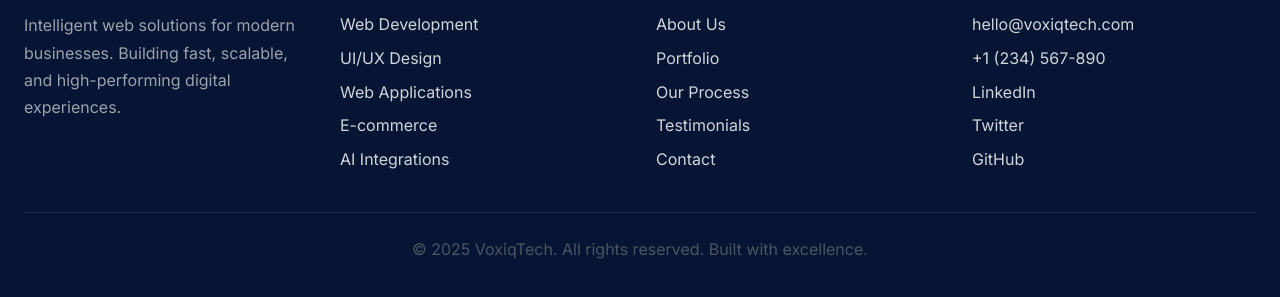
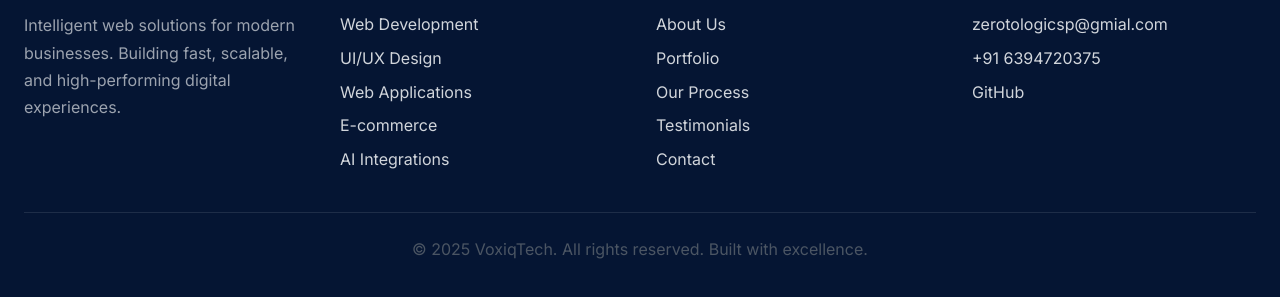
Before and after one commit to VoxiqTech/Web, a website: page index.html in a window 1280 px wide. Shown: the part 6800-7097 px from the top of the page. Drawn offline with Linux system fonts and the light colour scheme.

Commit message:
Update index.html

```diff
--- a/index.html
+++ b/index.html
@@ -519,11 +519,11 @@
         <div class="footer-section">
           <h4>Connect</h4>
           <ul class="footer-links">
-            <li><a href="mailto:hello@voxiqtech.com">hello@voxiqtech.com</a></li>
-            <li><a href="tel:+1234567890">+1 (234) 567-890</a></li>
-            <li><a href="#">LinkedIn</a></li>
-            <li><a href="#">Twitter</a></li>
-            <li><a href="#">GitHub</a></li>
+            <li><a href="mailto:zerotologicsp@gmial.com">zerotologicsp@gmial.com</a></li>
+            <li><a href="tel:+916394720375">+91 6394720375</a></li>
+            <!--- <li><a href="#">LinkedIn</a></li> --->
+            <!--- <li><a href="#">Twitter</a></li>  --->
+            <li><a href="https://github.com/VoxiqTech">GitHub</a></li>
           </ul>
         </div>
       </div>
```
